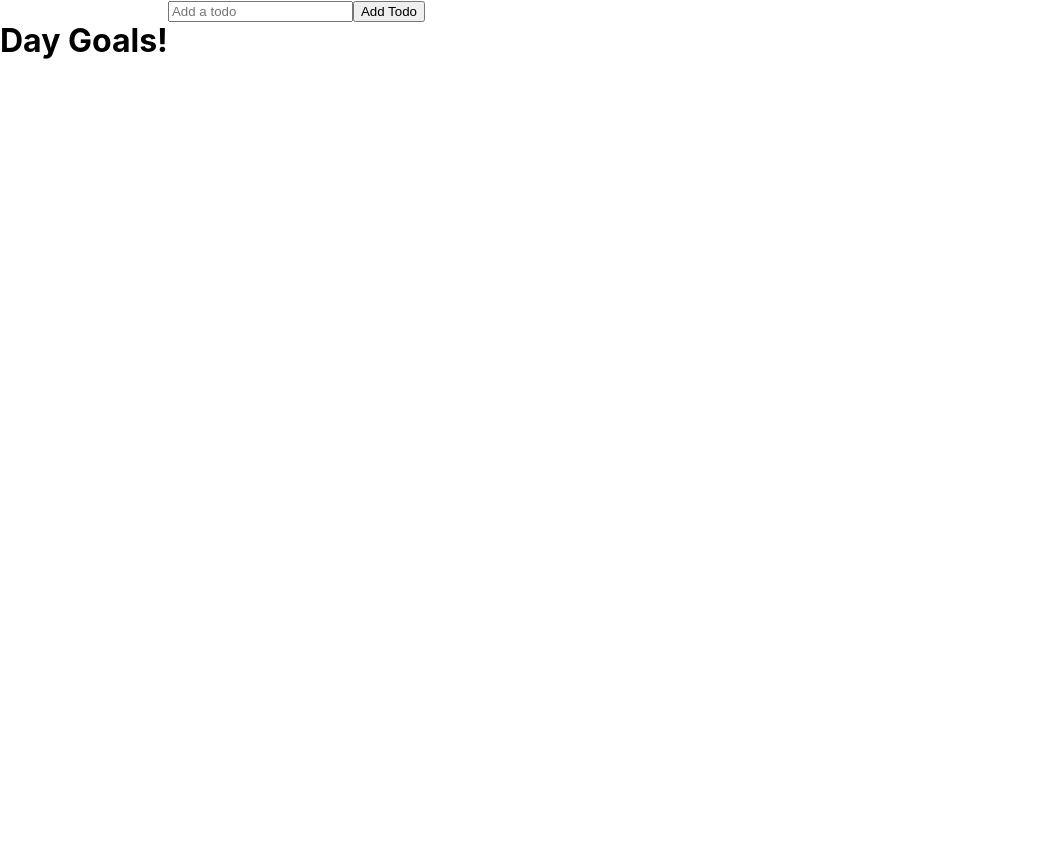
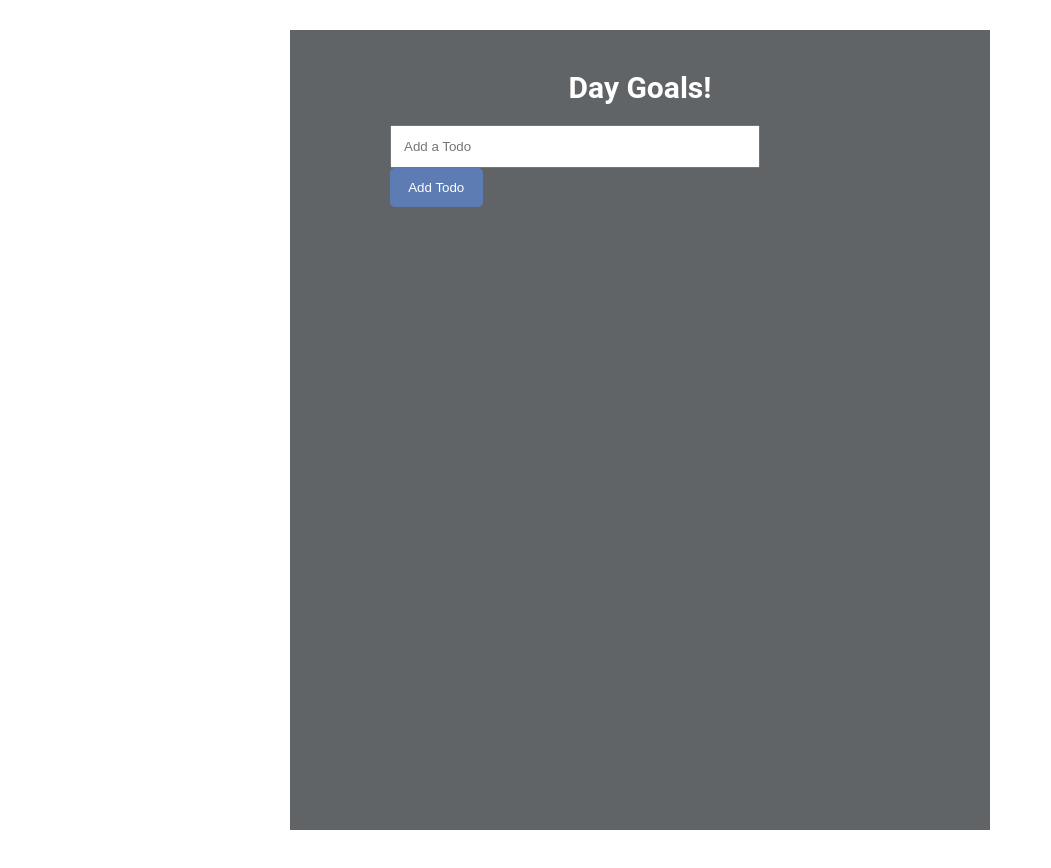
Before and after one commit to srilathagorla/Autonomize-AI-Task1, a React (Create React App) app: page / in a window 1280 px wide. Shown: the whole page, without its empty margins (0-1051 px from the left). Before the commit the page ends 800 px from the top, so only its background shows below. Built offline with nearby package versions, Linux system fonts and the light colour scheme.

Commit message:
Update App.js

```diff
--- a/src/App.js
+++ b/src/App.js
@@ -83,16 +83,17 @@ const App = () => {
   };
 
   return (
-    <div className="todo-container">
-      <h1 className="heading">Day Goals!</h1>
-      <div className="add-task">
+    <div className="bg-container">
+      <h1 className="day-heading">Day Goals!</h1>
+      <div className="container">
         <input
           type="text"
           value={taskInput}
           onChange={(e) => setTaskInput(e.target.value)}
-          placeholder="Add a todo"
+          placeholder="Add a Todo"
+          className='todo-input'
         />
-        <button onClick={addOrUpdateTask}>
+        <button onClick={addOrUpdateTask} className='add-btn'>
           {editingTask !== null ? 'Update' : 'Add Todo'}
         </button>
       </div>
@@ -102,16 +103,17 @@ const App = () => {
             <span onClick={() => startEditingTask(task.id)}>
               {task.name}  (Updated {task.updates} times)
             </span>
+            <div className='todo-container'>
             <span className="edit-icon" onClick={() => startEditingTask(task.id)}>
             <span role="img" aria-label="edit" style={{ color: 'white' }}>
-              ✏️
+            ✏️
             </span>
             </span>
             <span className="delete-icon" onClick={() => deleteTask(task.id)}>
               <span role="img" aria-label="delete" style={{ color: 'red', margin: '0' }}>
                 ❌
               </span>
-            </span>
+            </span></div>
           </div>
         ))}
       </div>
@@ -119,4 +121,4 @@ const App = () => {
   );
 };
 
-export default App;
+export default App;
```
